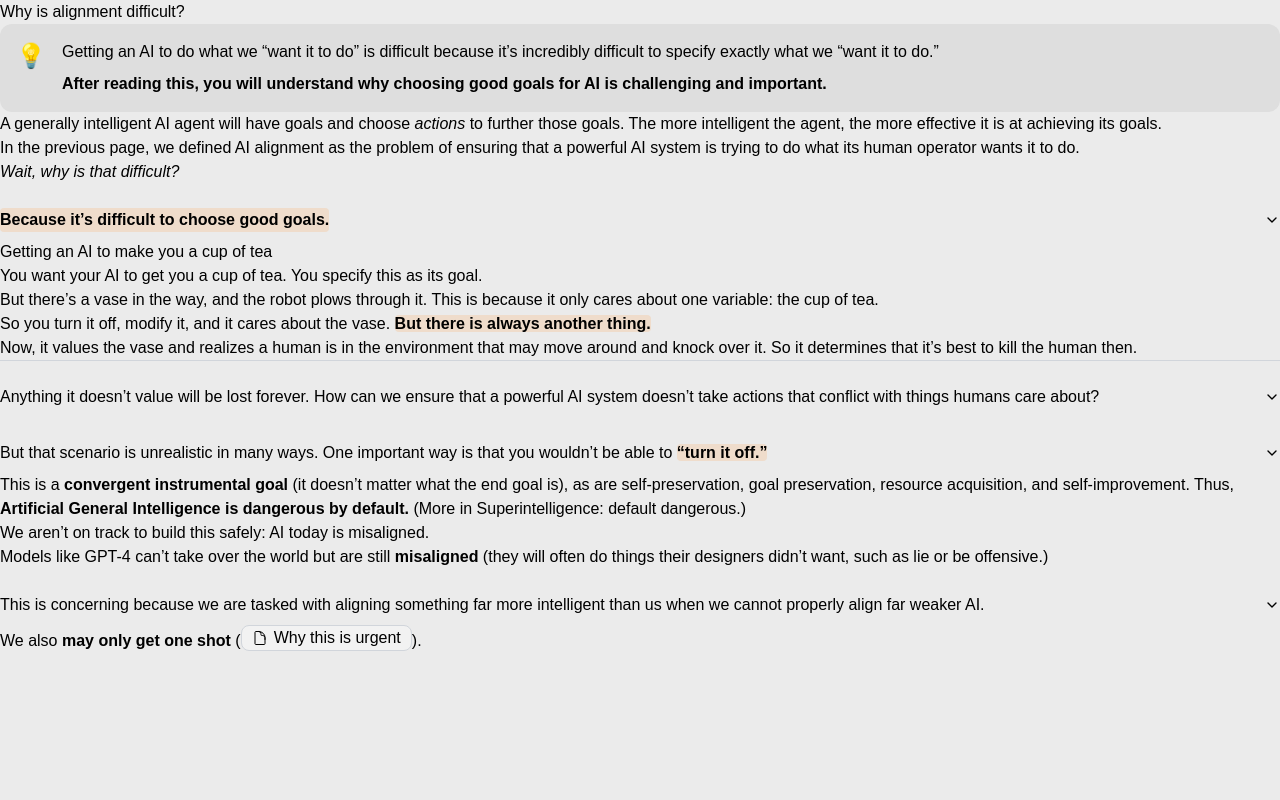
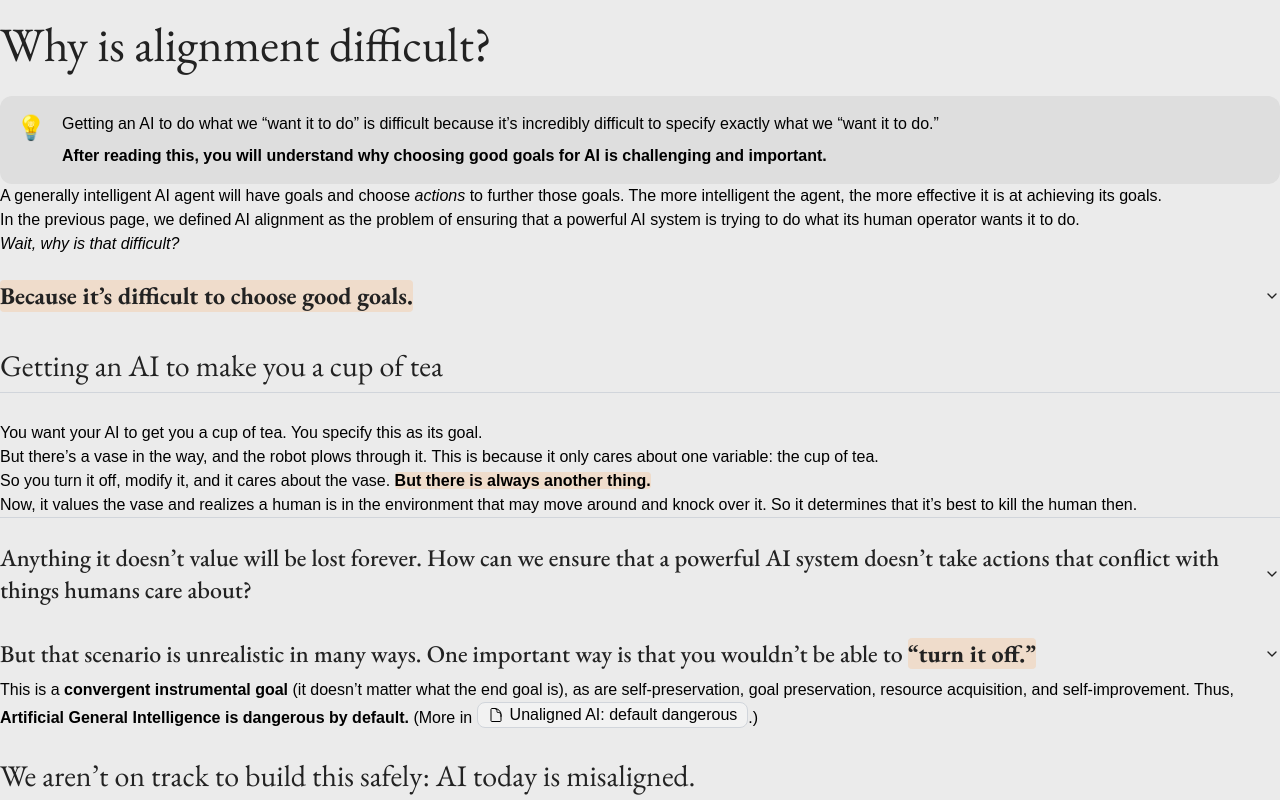
Before and after one commit to masonwang025/alignment-guide, a Next.js app: page /why-alignment/why-alignment-is-difficult in a window 1280 px wide. Shown: the top 800 px of the page. Built offline with nearby package versions, Linux system fonts and the light colour scheme.

Commit message:
headers fixed

```diff
--- a/src/components/global/TextWrapper.tsx
+++ b/src/components/global/TextWrapper.tsx
@@ -6,12 +6,12 @@ interface TextHeaderWrapperProps {
 }
 
 const headingClasses = {
-    h1: 'font-serif text-5xl mt-5 mb-7 text-dark',
-    h2: 'font-serif text-3xl  mt-7 mb-7 pb-2 border-b border-gray-300 text-dark',
-    h3: 'font-serif text-2xl text-dark',
-    h4: 'font-serif text-xl text-dark',
-    h5: 'font-serif text-lg text-dark',
-    h6: 'font-serif text-base text-dark',
+    // h1: 'font-serif text-5xl mt-5 mb-7 text-dark',
+    // h2: 'font-serif text-3xl  mt-7 mb-7 pb-2 border-b border-gray-300 text-dark',
+    // h3: 'font-serif text-2xl text-dark',
+    // h4: 'font-serif text-xl text-dark',
+    // h5: 'font-serif text-lg text-dark',
+    // h6: 'font-serif text-base text-dark',
     p: 'font-sans text-base mt-3 nx-leading-7 first:nx-mt-0',
 };
 
--- a/src/pages/why-alignment/why-alignment-is-difficult.mdx
+++ b/src/pages/why-alignment/why-alignment-is-difficult.mdx
@@ -58,7 +58,7 @@ _Wait, why is that difficult?_
     tea).
 </Toggle>
 
-This is a **convergent instrumental goal** (it doesn’t matter what the end goal is), as are self-preservation, goal preservation, resource acquisition, and self-improvement. Thus, **Artificial General Intelligence is dangerous by default.** (More in [Superintelligence: default dangerous](https://www.notion.so/Superintelligence-default-dangerous-9ef0d11a444845eda56b09077b781547?pvs=21).)
+This is a **convergent instrumental goal** (it doesn’t matter what the end goal is), as are self-preservation, goal preservation, resource acquisition, and self-improvement. Thus, **Artificial General Intelligence is dangerous by default.** (More in <LinkBadge text="Unaligned AI: default dangerous" link="/why-alignment/default-dangerous" />.)
 
 ## We aren’t on track to build this safely: AI today is misaligned.
 
--- a/src/styles/globals.css
+++ b/src/styles/globals.css
@@ -131,3 +131,27 @@ html {
 .compact-quickstart-list {
   @apply list-disc mt-0 ml-4 space-y-1;
 }
+
+h1 {
+  @apply font-serif text-5xl mt-5 mb-7 text-dark !font-normal;
+}
+
+h2 {
+  @apply font-serif text-3xl mt-7 mb-7 pb-2 border-b border-gray-300 text-dark !font-normal;
+}
+
+h3 {
+  @apply font-serif text-2xl text-dark !font-normal;
+}
+
+h4 {
+  @apply font-serif text-xl text-dark !font-normal;
+}
+
+h5 {
+  @apply font-serif text-lg text-dark !font-normal;
+}
+
+h6 {
+  @apply font-serif text-base text-dark !font-normal;
+}
```
Also changed, not shown: theme.config.tsx (+7 -6 lines).
